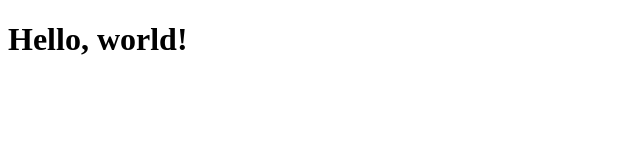
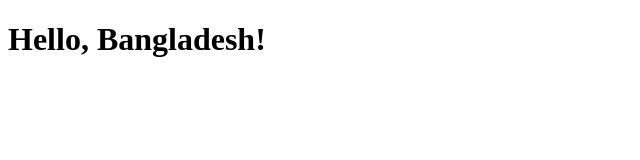
Before and after one commit to mahmud9410/Demo, a plain HTML site: page WebSite/index.html in a window 1280 px wide. Shown: the whole page, without its empty margins (0-640 px from the left). Drawn offline with Linux system fonts and the light colour scheme.

Commit message:
Bangladesh

```diff
--- a/WebSite/index.html
+++ b/WebSite/index.html
@@ -6,6 +6,6 @@
     <title>Bootstrap demo</title>
   </head>
   <body>
-    <h1>Hello, world!</h1>
+    <h1>Hello, Bangladesh!</h1>
   </body>
 </html>
```
